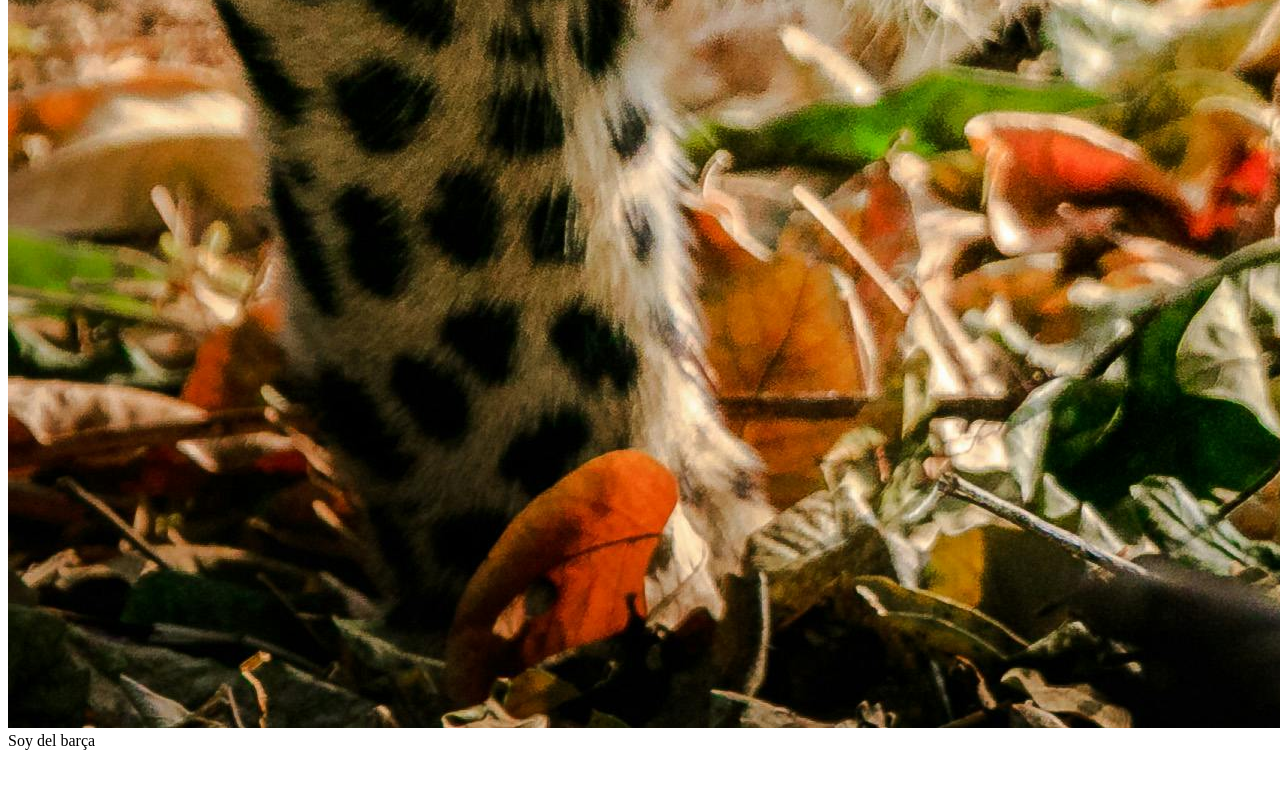
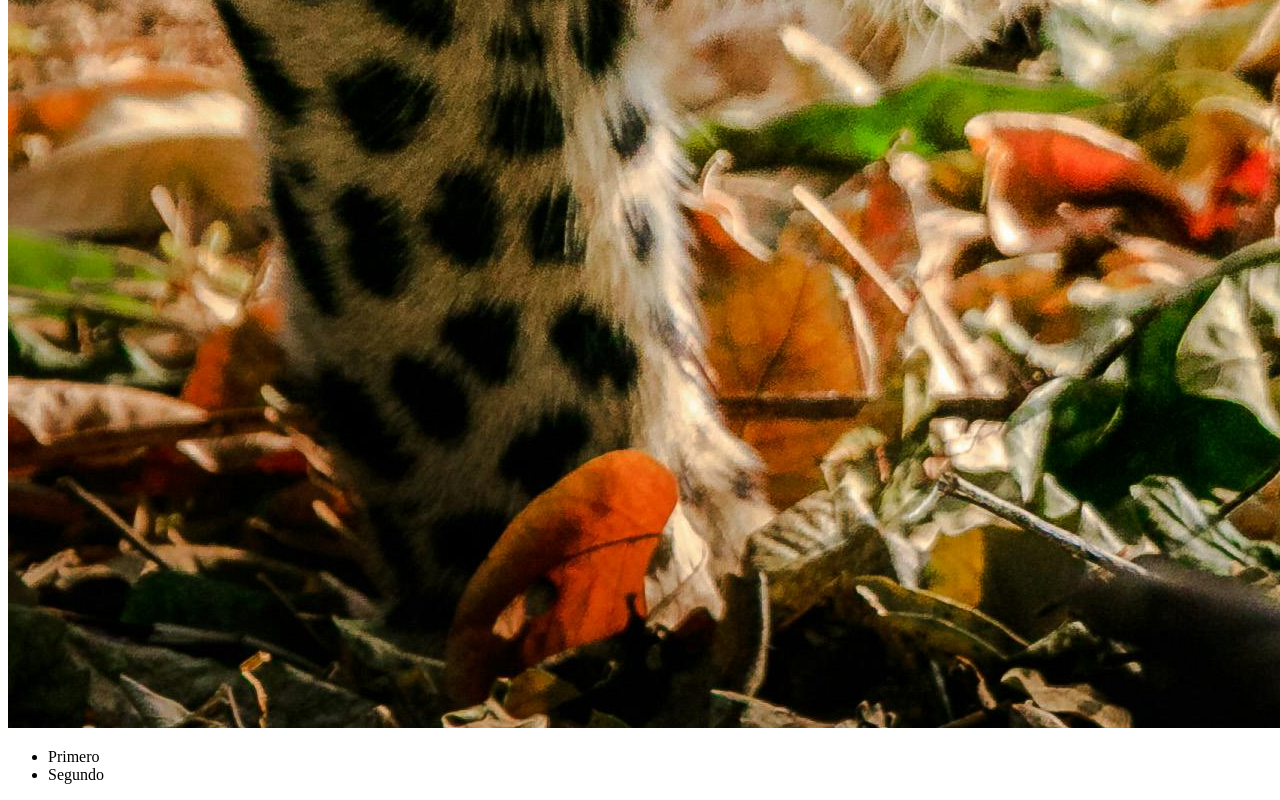
Before and after one commit to herpaspi/cositas, a plain HTML site: page pag1.html in a window 1280 px wide. Shown: the part 1774-2574 px from the top of the page. Before the commit the page ends 2532 px from the top, so only its background shows below. Drawn offline with Linux system fonts and the light colour scheme.

Commit message:
Añado lista

```diff
--- a/pag1.html
+++ b/pag1.html
@@ -7,6 +7,10 @@
         <strong>Hermi</strong>
         <br>
         <img src="leopardo.jpg">
-        Soy del barça
+        <ul>
+            <li>Primero
+            </li>
+            <li>Segundo</li>
+        </ul>
     </body>
 </html>
```
